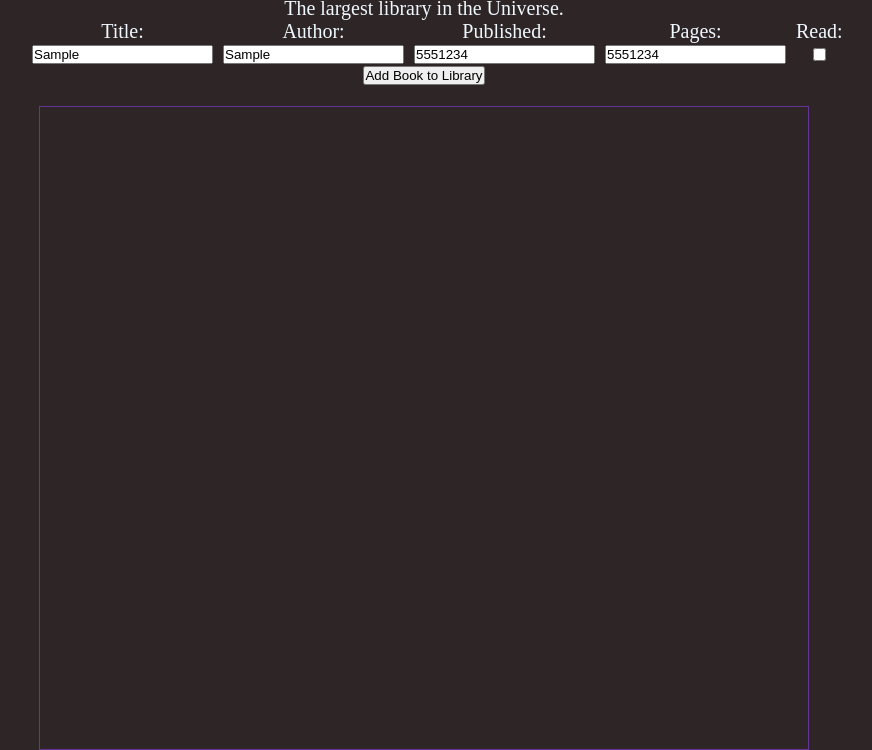
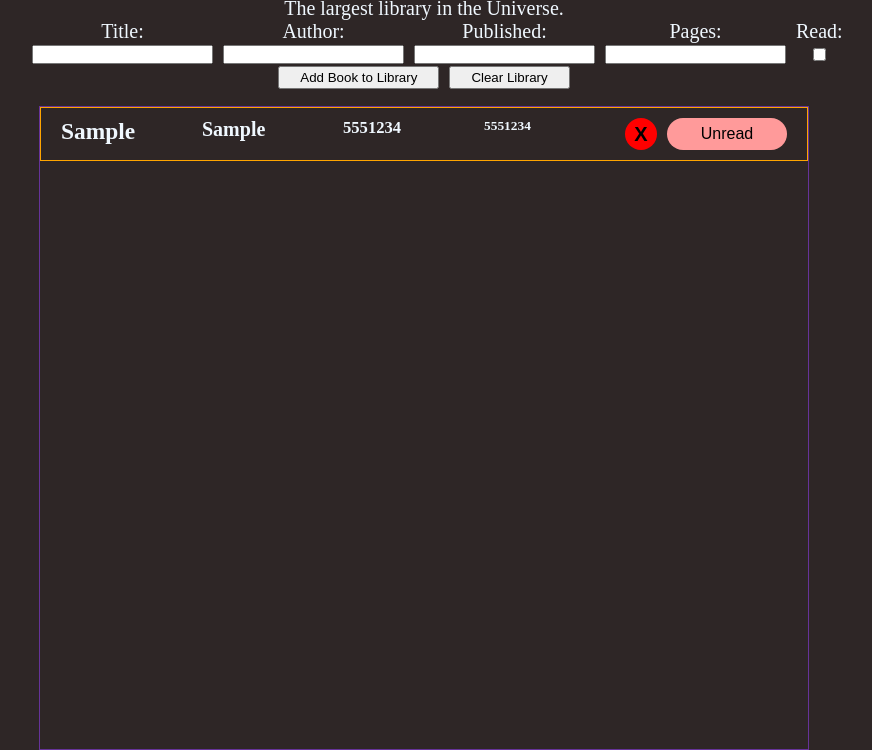
Before and after one commit to ZebraMilk/library, a plain HTML site: page index.html in a window 1280 px wide. Both pictures are taken after typing "Sample", "Sample", "5551234", "5551234" into the empty fields and a click on the button "Add Book to Library". Shown: the part 50-800 px from the top of the page, without its empty margins (216-1088 px from the left). Drawn offline with Linux system fonts and the light colour scheme.

Commit message:
Clarify the functions and event targets for clicking on the book buttons

```diff
--- a/index.html
+++ b/index.html
@@ -44,9 +44,15 @@
             <input type="checkbox" name="book" id="isRead">
           </div>
         </div>
-        <button type="button" id="submit">
-          Add Book to Library
-        </button>
+        <div class="buttons">
+          <button type="button" id="submit">
+            Add Book to Library
+          </button>
+          <button type="button" id="clear-library">
+            Clear Library
+          </button>
+        </div>
+
 
 
       </form>
--- a/script.js
+++ b/script.js
@@ -1,17 +1,18 @@
 let myLibrary = [];
 
-function Book(title, author, published, pages, isRead) {
+function Book(title, author, published, pages, isRead, index) {
   this.title = title;
   this.author = author;
   this.published = published;
   this.pages = pages;
   this.isRead = isRead;
+  this.index = index;
 };
 
 Book.prototype = {
-  info() {
-    return `${this.title} by ${this.author}, ${this.pages} pages, published in ${this.published}, ${this.isRead ? "read" : "not read yet"}.`
-  }
+    info() {
+      return `${this.title} by ${this.author}, ${this.pages} pages, published in ${this.published}, ${this.isRead ? "read" : "not read yet"}.`
+    }
 };
 
 // get the input fields to play with
@@ -28,6 +29,10 @@ display.addEventListener("click", (e) => toggleIsRead(e));
 // Get the submit button for listener
 const submit = document.querySelector("#submit");
 
+// Grab the clear library button to play with
+const clear = document.querySelector("#clear-library");
+clear.addEventListener("click", () => clearLibrary());
+
 // Get input fields for clear function
 const formFields = document.querySelectorAll("input");
 
@@ -36,7 +41,7 @@ submit.addEventListener("click", () => addBook(getBookInfo()));
 // Make a new Book object using the user input fields
 function getBookInfo() {
   // validateForm()
-  let newBook = new Book(titleField.value, authorField.value, publishedField.value, pagesField.value, isReadField.checked);
+  let newBook = new Book(titleField.value, authorField.value, publishedField.value, pagesField.value, isReadField.checked, myLibrary.length);
   return newBook;
 };
 
@@ -51,39 +56,64 @@ function addBook(book) {
 function makeCard(book) {
 
   const newTitle = document.createElement("h3");
-  newTitle.innerText = `${book.title}`;
+  newTitle.innerText = book.title;
 
   const newAuthor = document.createElement("h4");
-  newAuthor.innerText = `${book.author}`;
+  newAuthor.innerText = book.author;
 
   const newPublished = document.createElement("h5");
-  newPublished.innerText = `${book.published}`;
+  newPublished.innerText = book.published;
 
   const newPages = document.createElement("h6");
-  newPages.innerText = `${book.pages}`;
+  newPages.innerText = book.pages;
+
+  const remove = document.createElement("button");
+  remove.classList.add("remove");
+  remove.innerText = "X";
 
   const newIsRead = document.createElement("button");
   newIsRead.classList.add("is-read-toggle");
+  // Convert isRead boolean to natural language
   newIsRead.innerText = (book.isRead === true ? "Read" : "Unread");
 
   const newCard = document.createElement("div");
   newCard.classList.add("library-book");
+  // Add them allllll to the card
   newCard.appendChild(newTitle);
   newCard.appendChild(newAuthor);
   newCard.appendChild(newPublished);
   newCard.appendChild(newPages);
+  newCard.appendChild(remove)
   newCard.appendChild(newIsRead);
+  // Give the card an index
+  newCard.setAttribute("data-index", book.index)
 
   display.appendChild(newCard);
 }
 
+
+
+
+
+
+
+
+
+
+
+
 function toggleIsRead(e) {
-  e.preventDefault();
-  if (e.target.classListInc "is-read-toggle") {
+  e.stopPropagation();
+  if (e.target.classList.contains("is-read-toggle")) {
     e.target.classList.toggle("read")
-  }
-}
 
+    if(e.target.classList.contains("read")) {
+      e.target.innerText = "Read";
+      return;
+    };
+    e.target.innerText = "Unread";
+  };
+};
 
 // function validateForm()
 
@@ -94,6 +124,15 @@ function clearFields() {
   });
 };
 
+// remove all books from the screen and the myLibrary Array
+function clearLibrary() {
+  while (display.lastElementChild) {
+    display.lastElementChild.remove();
+    // Also removed the book from the library Array, hidden from the user.
+    myLibrary.pop();
+  }
+}
+
 // function toCamelCase(str) {
 //   return str
 //     .replace(/[^a-z0-9]/gi, ' ')
--- a/style.css
+++ b/style.css
@@ -40,10 +40,17 @@ form {
   justify-items: center;
 }
 
-#submit {
+.buttons {
+  display: flex;
+  justify-content: center;
+  gap: 10px;
+}
+
+.buttons button {
   width: fit-content;
   height: fit-content;
   justify-self: center;
+  padding: .1rem 1rem;
 }
 
 .display {
@@ -56,11 +63,28 @@ form {
 
 .library-book {
   padding: .5rem 1rem;
+  gap: 10px;
   border: 1px solid orange;
   display: grid;
   grid-template-columns: repeat(4, 1fr);
   grid-auto-flow: column;
+
 }
+
+.remove {
+  background-color: red;
+  height: 1.6rem;
+  width: 1.6rem;
+  border-style: none;
+  border-radius: 50%;
+  font-size: 1rem;
+  font-weight: 900;
+}
+
+button:hover {
+  opacity: 50%;
+}
+
 
 .is-read-toggle {
   color: rgb(0, 0, 0);
@@ -68,11 +92,11 @@ form {
   font-weight: 500;
   background-color: rgb(255, 154, 154);
   border-style: none;
-  border-radius: 8px;
+  border-radius: 1rem;
   padding: .2rem 0;
   width: 6rem;
 }
 
-.is-read-toggle .read {
+.read {
   background-color: rgb(107, 255, 107);
 }
```
